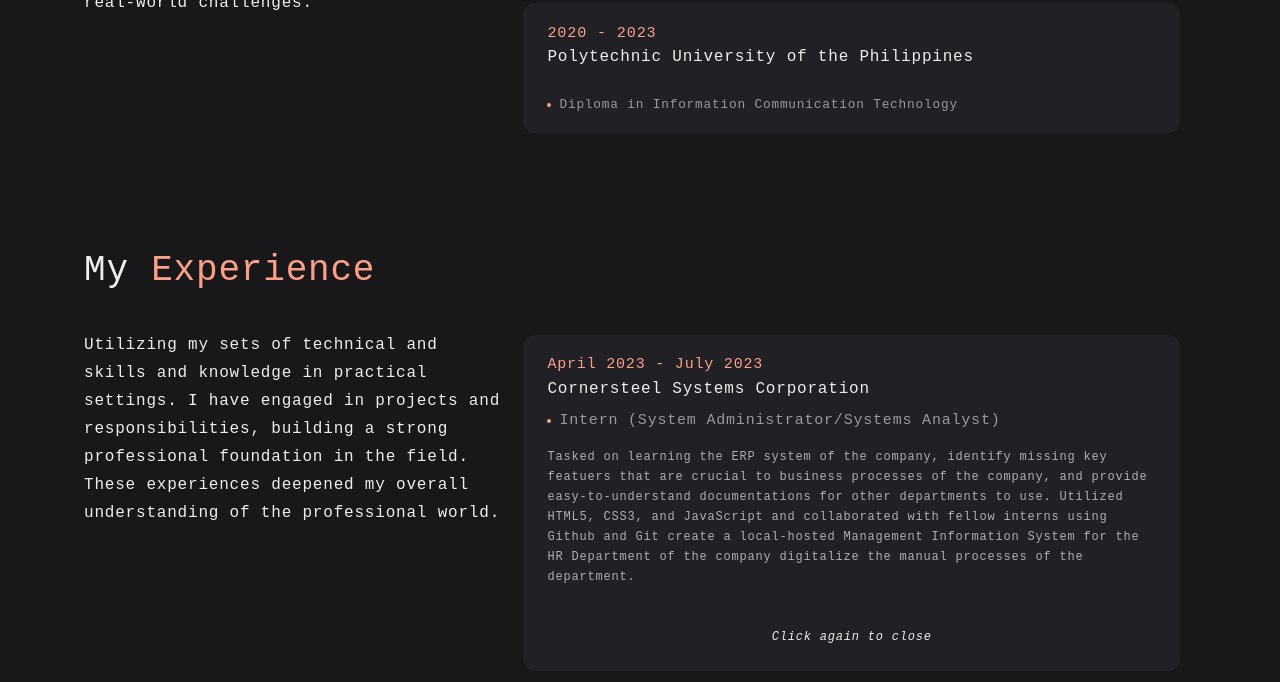
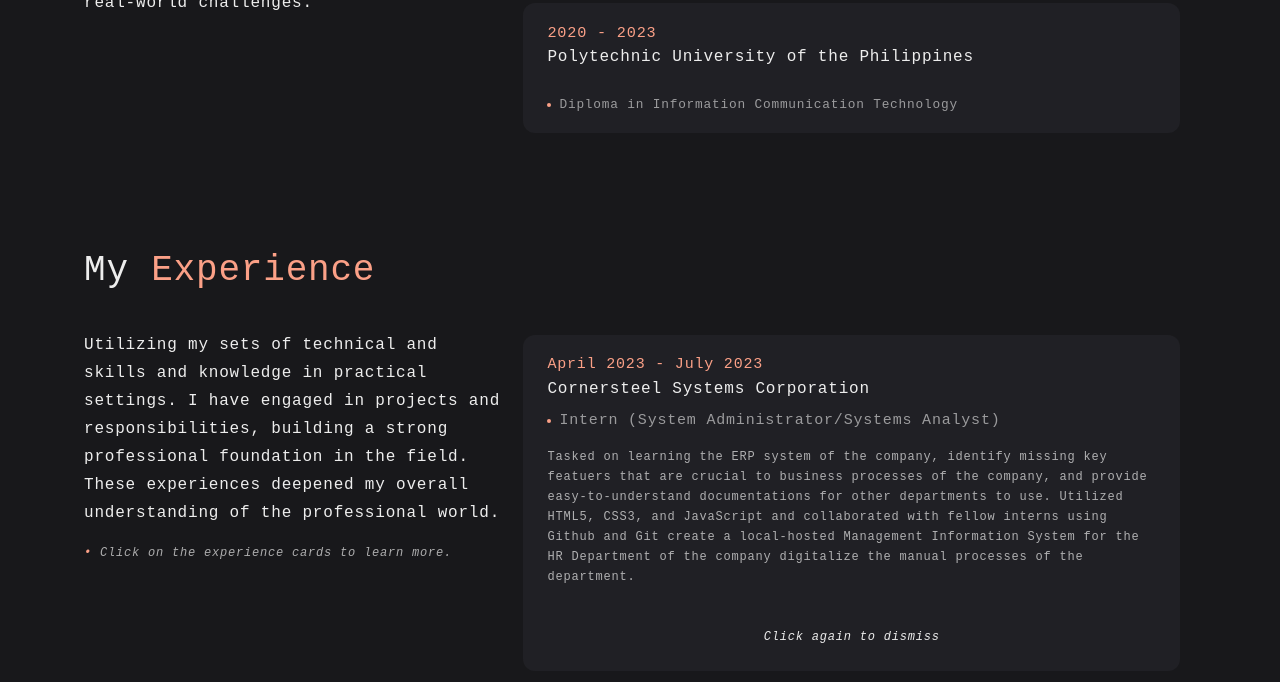
Before and after one commit to SeanGmz/seanportfolio, a Next.js app in the folder my-portfolio/: page / in a window 1280 px wide. Both pictures are taken after a click on the element 851 px from the left and 5371 px from the top of the page. Shown: the part 4971-5653 px from the top of the page. Built offline with nearby package versions, Linux system fonts and the light colour scheme.

Commit message:
renamed the instruction for closing the expanded exp card (from 'close' to 'dismiss')

```diff
--- a/my-portfolio/app/sections/background.tsx
+++ b/my-portfolio/app/sections/background.tsx
@@ -101,6 +101,9 @@ const Background = () => {
               field. These experiences deepened my overall understanding of the
               professional world.
             </p>
+            <p className="text-fore/70 text-xs mt-3 leading-7 italic">
+              <span className="text-accent">&bull; </span>Click on the experience cards to learn more.
+            </p>
           </div>
           <WorkExperience />
         </div>
--- a/my-portfolio/components/elements/experience.tsx
+++ b/my-portfolio/components/elements/experience.tsx
@@ -44,7 +44,7 @@ export const WorkExperience = () => {
 
     if (clickedIndex === null) {
       return (
-        <ScrollArea className="lg:pr-4 lg:w-8/12 group">
+        <ScrollArea className="lg:pr-4 lg:w-8/12 group cursor-pointer">
           <div className="grid grid-cols-1 xl:grid-cols-2 gap-5 lg:max-h-[290px] pt-1">
             <TooltipProvider>
               {experience.map((exp, index) => (
@@ -141,7 +141,7 @@ export const WorkExperience = () => {
                       {exp.description}
                     </p>
                     <p className="xl:text-[13px] align-bottom mx-auto mt-5 pt-5 italic text-center">
-                      Click again to close
+                      Click again to dismiss
                     </p>
                   </div>
                 )}
```
